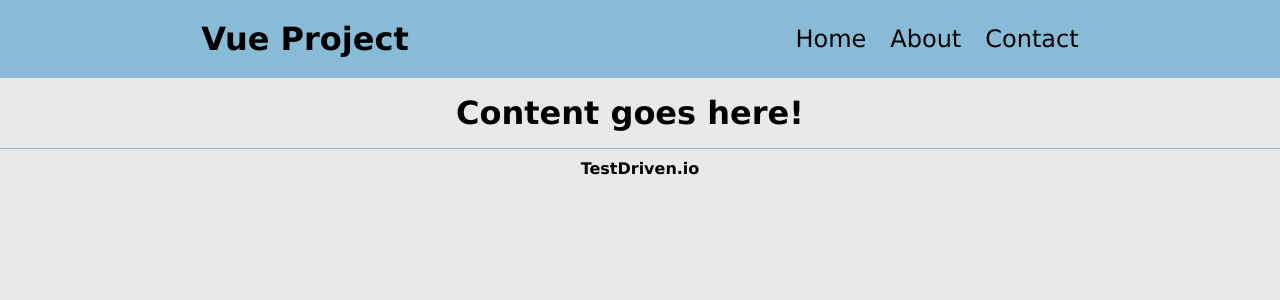
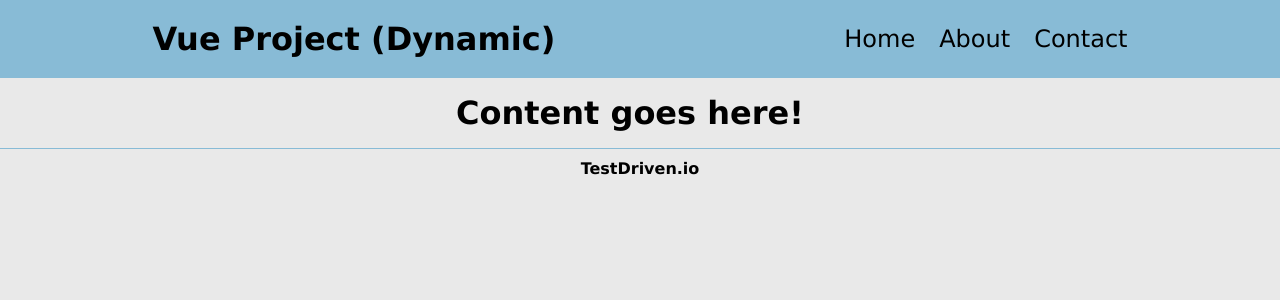
Before and after one commit to erkandem/vue3-crud-manual, a Vue app: page / in a window 1280 px wide. Shown: the top 300 px of the page. Built offline with nearby package versions, Linux system fonts and the light colour scheme.

Commit message:
part 2 - props

```diff
--- a/src/App.vue
+++ b/src/App.vue
@@ -1,13 +1,15 @@
 <script setup>
+    import {ref} from '@vue/reactivity';
+
     // @ is an alias for the src directory
     import AppHeader from '@/components/AppHeader.vue'
     import AppContent from '@/components/AppContent.vue'
     import AppFooter from '@/components/AppFooter.vue'
-
+    const headerTitle = ref("Vue Project (Dynamic)")
 </script>
 
 <template>
-    <AppHeader></AppHeader>
+    <AppHeader v-bind:title="headerTitle"></AppHeader>
     <AppContent></AppContent>
     <AppFooter></AppFooter>
 </template>
--- a/src/components/AppHeader.vue
+++ b/src/components/AppHeader.vue
@@ -1,15 +1,13 @@
 <script setup>
-import { ref } from '@vue/reactivity'
-
-// the usage of ref will make it possible to change it later
-// out of the Vue
-const navTitle = ref('Vue Project')
+    const props = defineProps({
+      title: {type: String, required: true}
+    })
 </script>
 
 <template>
     <header>
         <div class="title">
-            <h1>{{ navTitle }}</h1>
+            <h1>{{ title }}</h1>
         </div>
         <nav>
             <ul>
```
Also changed, not shown: 2 other files (tests, documents, lock files or other folders).
